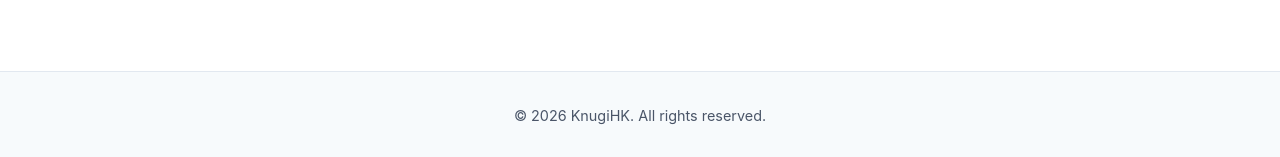
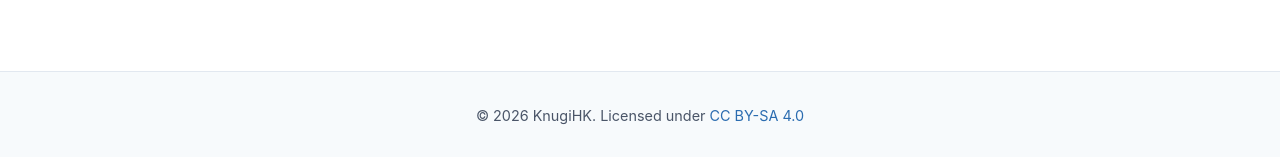
Before and after one commit to KnugiHK/KnugiHK, a Jekyll site: the page built from README.md, in a window 1280 px wide. Shown: the part 1013-1170 px from the top of the page. Built offline with Jekyll 4.4.1, drawn with Linux system fonts in a browser that asks for light colours; our own code applies the rules of GitHub Pages for plain Markdown files.

Commit message:
Update default.html

```diff
--- a/_layouts/default.html
+++ b/_layouts/default.html
@@ -28,7 +28,7 @@
 
     <footer class="site-footer">
         <div class="container">
-            <p>&copy; {{ 'now' | date: "%Y" }} KnugiHK. All rights reserved.</p>
+            <p>&copy; {{ 'now' | date: "%Y" }} KnugiHK. Licensed under <a href="https://creativecommons.org/licenses/by-sa/4.0/" target="_blank" rel="noopener">CC BY-SA 4.0</a></p>
         </div>
     </footer>
 </body>
```
